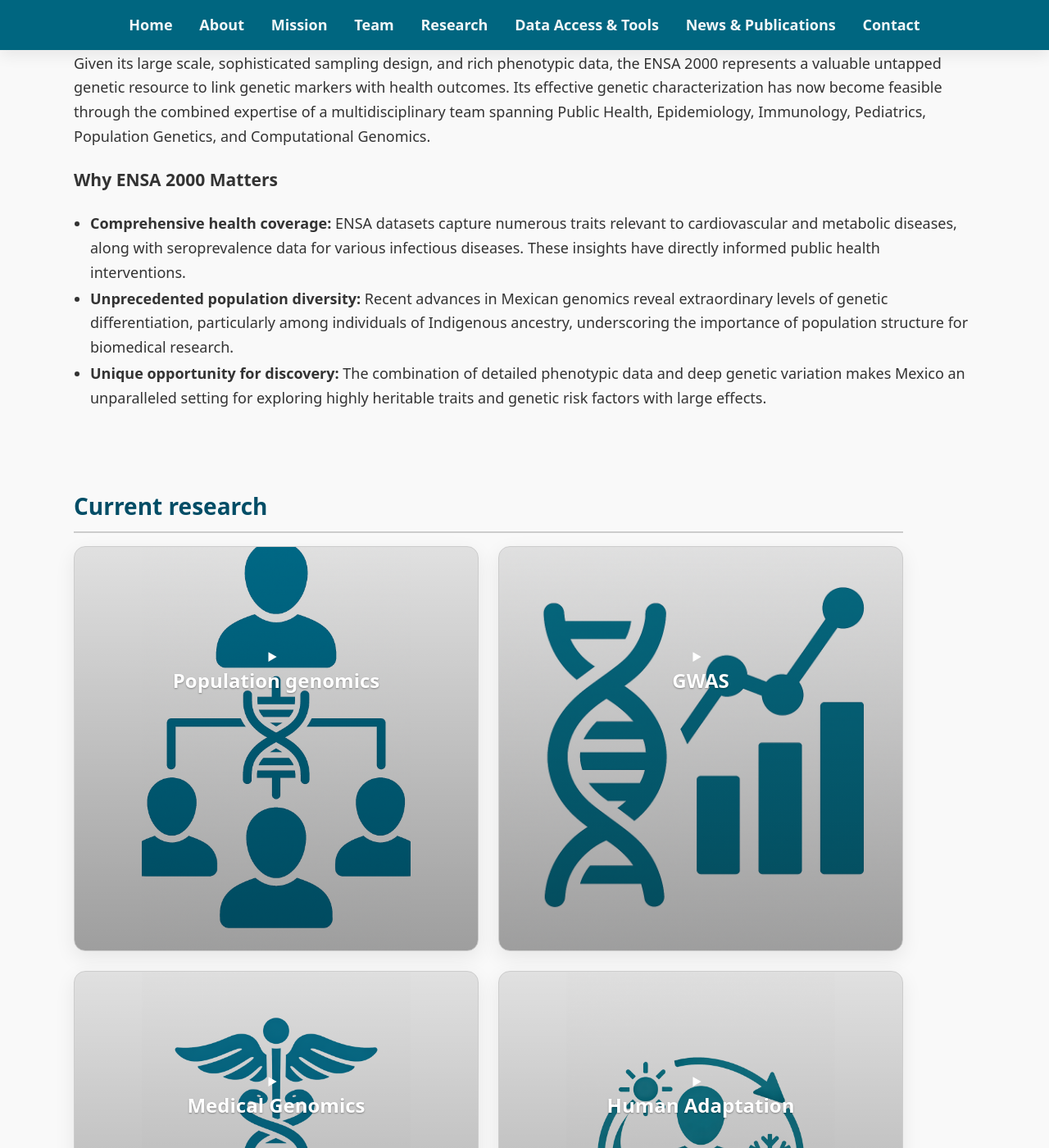
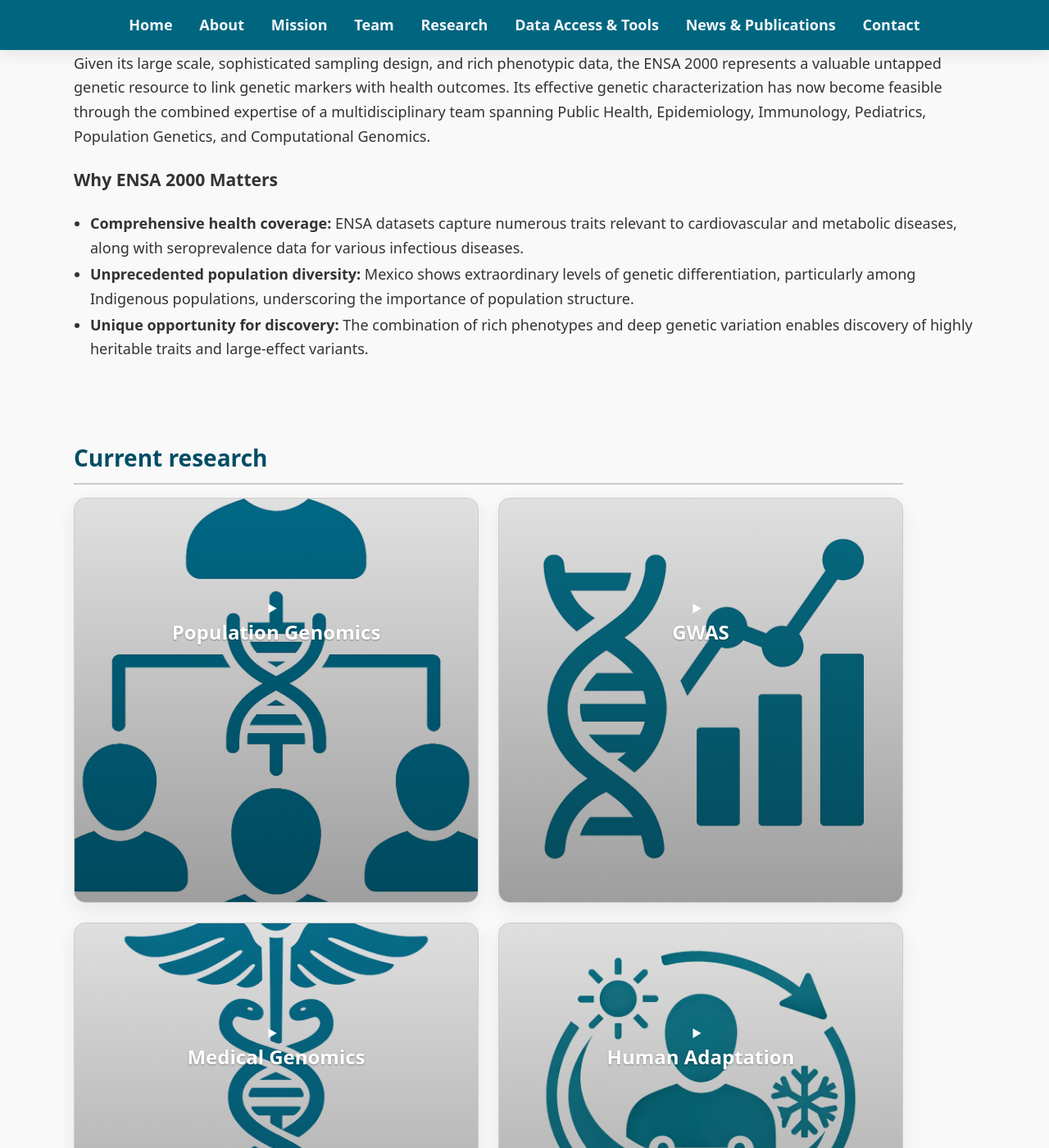
Before and after one commit to morenolab/MexicanBiobank_webpage, a Jekyll site: the page built from pages/research.md, in a window 1280 px wide and 1400 px high, scrolled down 681 px. Shown: the whole window at 82% size. Built offline with Jekyll 4.4.1, drawn with Linux system fonts in a browser that asks for light colours; some of the changed text lies outside the part shown.

Commit message:
Revise research section for clarity and detail

```diff
--- a/pages/research.md
+++ b/pages/research.md
@@ -6,115 +6,128 @@
 
 <section id="research">
 
-    <h2>Prior research</h2>
+  <h2>Prior research</h2>
 
-    <h3>The ENSA 2000 Cohort: A National Resource for Genomic Discovery</h3>
+  <h3>The ENSA 2000 Cohort: A National Resource for Genomic Discovery</h3>
 
-    <p>Since 1987, Mexico has conducted periodic National Health Surveys (ENSA) to monitor the country’s health status through population-based data. For this study, we use samples and data collected during the ENSA 2000, a nationwide health survey carried out by the Mexican Secretariat of Health between November 1999 and June 2000.</p>
+  <p>
+    Since 1987, Mexico has conducted periodic National Health Surveys (ENSA) to monitor the country’s health status through population-based data. For this study, we use samples and data collected during the ENSA 2000, a nationwide health survey carried out by the Mexican Secretariat of Health between November 1999 and June 2000.
+  </p>
 
-    <p>ENSA 2000 was a probabilistic, multi-stage, stratified, cluster household survey designed to be representative of the civilian, non-institutionalized Mexican population at both the state and national levels. Trained personnel conducted interviews and collected information on household and sociodemographic characteristics, current health status, health care usage, and behavioral factors. In addition, sera and buffy coat samples were obtained from 43,085 individuals aged 20 years or older.</p>
+  <p>
+    ENSA 2000 was a probabilistic, multi-stage, stratified, cluster household survey designed to be representative of the civilian, non-institutionalized Mexican population at both the state and national levels. Trained personnel conducted interviews and collected information on household and sociodemographic characteristics, current health status, health care usage, and behavioral factors. In addition, sera and buffy coat samples were obtained from 43,085 individuals aged 20 years or older.
+  </p>
 
-    <p>To date, over 50 scientific publications have been derived from this survey, providing key insights into national health trends and even preliminary genetic characteristics of the Mexican population. Importantly, ENSA 2000 included individuals from remote and rural regions, making it one of the most geographically and demographically inclusive population health studies ever conducted in Mexico.</p>
+  <p>
+    To date, over 50 scientific publications have been derived from this survey, providing key insights into national health trends and even preliminary genetic characteristics of the Mexican population. Importantly, ENSA 2000 included individuals from remote and rural regions, making it one of the most geographically and demographically inclusive population health studies ever conducted in Mexico.
+  </p>
 
-    <p>Given its large scale, sophisticated sampling design, and rich phenotypic data, the ENSA 2000 represents a valuable untapped genetic resource to link genetic markers with health outcomes. Its effective genetic characterization has now become feasible through the combined expertise of a multidisciplinary team spanning Public Health, Epidemiology, Immunology, Pediatrics, Population Genetics, and Computational Genomics.</p>
+  <p>
+    Given its large scale, sophisticated sampling design, and rich phenotypic data, the ENSA 2000 represents a valuable untapped genetic resource to link genetic markers with health outcomes. Its effective genetic characterization has now become feasible through the combined expertise of a multidisciplinary team spanning Public Health, Epidemiology, Immunology, Pediatrics, Population Genetics, and Computational Genomics.
+  </p>
 
-    <h3>Why ENSA 2000 Matters</h3>
+  <h3>Why ENSA 2000 Matters</h3>
 
-    <ul class="list-tight">
-        <li><strong>Comprehensive health coverage:</strong> ENSA datasets capture numerous traits relevant to cardiovascular and metabolic diseases, along with seroprevalence data for various infectious diseases. These insights have directly informed public health interventions.</li>
-
-        <li><strong>Unprecedented population diversity:</strong> Recent advances in Mexican genomics reveal extraordinary levels of genetic differentiation, particularly among individuals of Indigenous ancestry, underscoring the importance of population structure for biomedical research.</li>
-
-        <li><strong>Unique opportunity for discovery:</strong> The combination of detailed phenotypic data and deep genetic variation makes Mexico an unparalleled setting for exploring highly heritable traits and genetic risk factors with large effects.</li>
-    </ul>
+  <ul class="list-tight">
+    <li>
+      <strong>Comprehensive health coverage:</strong>
+      ENSA datasets capture numerous traits relevant to cardiovascular and metabolic diseases, along with seroprevalence data for various infectious diseases.
+    </li>
+    <li>
+      <strong>Unprecedented population diversity:</strong>
+      Mexico shows extraordinary levels of genetic differentiation, particularly among Indigenous populations, underscoring the importance of population structure.
+    </li>
+    <li>
+      <strong>Unique opportunity for discovery:</strong>
+      The combination of rich phenotypes and deep genetic variation enables discovery of highly heritable traits and large-effect variants.
+    </li>
+  </ul>
 
 </section>
 
 <section class="container" id="current-research">
 
-    <h2>Current research</h2>
+  <h2>Current research</h2>
 
-    <div class="cr-grid">
+  <div class="cr-grid">
 
-        <details class="cr-panel cr-expand"
-            style="--bg-image: url('{{ "/assets/icons/popgen.png" | relative_url }}'); --bg-size: contain; --bg-position: center;">
-            <summary>
-                <h3 class="cr-title">Population genomics</h3>
-            </summary>
-            <div class="cr-content">
-                <p>
-                  Using genome-wide data from nationally representative cohorts, we characterize fine-scale population structure and demographic history across Mexico. Our analyses dissect patterns of admixture among Indigenous, European, and African ancestries, resolving regional differentiation and historical migration events. This population genomic framework directly supports ancestry-aware genome-wide association studies, improving genetic discovery and interpretation in the Mexican Biobank and other diverse populations.
-                </p>
-            </div>
-        </details>
+    <!-- Population Genomics -->
+    <details class="cr-panel cr-expand"
+      style="--bg-image: url('{{ "/assets/icons/popgen.png" | relative_url }}');">
+      <summary>
+        <h3 class="cr-title">Population Genomics</h3>
+      </summary>
+      <div class="cr-content">
+        <p>
+          Using genome-wide data from nationally representative cohorts, we characterize fine-scale population structure and demographic history across Mexico. These analyses support ancestry-aware genome-wide association studies and improve genetic discovery in diverse populations.
+        </p>
+      </div>
+    </details>
 
-        <details class="cr-panel cr-expand"
-            style="--bg-image: url('{{ "/assets/icons/gwas.png" | relative_url }}'); --bg-size: contain; --bg-position: center;">
-            <summary>
-                <h3 class="cr-title">GWAS</h3>
-            </summary>
-            <div class="cr-content">
-                <p>
-                   Using genome-wide data from the Mexican Biobank, we perform association studies across a broad range of biomedical traits, including cardiometabolic, anthropometric, and infectious disease–related phenotypes. By leveraging fine-scale population structure and nationally representative sampling, these studies identify genetic variants influencing complex traits in the Mexican population while reducing biases introduced by Eurocentric reference datasets. Our GWAS efforts provide a foundation for ancestry-aware genetic discovery and improved risk prediction in historically underrepresented populations.
-                </p>
-            </div>
-        </details>
+    <!-- GWAS -->
+    <details class="cr-panel cr-expand"
+      style="--bg-image: url('{{ "/assets/icons/gwas.png" | relative_url }}');">
+      <summary>
+        <h3 class="cr-title">GWAS</h3>
+      </summary>
+      <div class="cr-content">
+        <p>
+          We perform genome-wide association studies across cardiometabolic, anthropometric, and infectious disease–related traits. Leveraging fine-scale population structure reduces bias and improves genetic discovery in the Mexican population.
+        </p>
+      </div>
+    </details>
 
-        <details class="cr-panel cr-expand"
-            style="--bg-image: url('{{ "/assets/icons/medical_genomics.png" | relative_url }}'); --bg-size: contain; --bg-position: center;">
-            <summary>
-                <h3 class="cr-title">Medical Genomics</h3>
-            </summary>
-            <div class="cr-content">
-                <p>
-                   Leveraging genome-wide data from the Mexican Biobank, we conduct genome-wide association studies (GWAS) to identify genetic variants associated with diverse biomedical traits. Our analyses link phenotypic variation to underlying genetic architecture and assess the distribution of previously reported risk variants within the Mexican population. Together, these studies provide insight into population-specific genetic predisposition to disease and support the development of more precise, ancestry-aware approaches to improving population health.
-                </p>
-            </div>
-        </details>
+    <!-- Medical Genomics -->
+    <details class="cr-panel cr-expand"
+      style="--bg-image: url('{{ "/assets/icons/medical_genomics.png" | relative_url }}');">
+      <summary>
+        <h3 class="cr-title">Medical Genomics</h3>
+      </summary>
+      <div class="cr-content">
+        <p>
+          These studies link phenotypic variation to genetic architecture and evaluate population-specific disease risk, supporting more precise and ancestry-aware approaches to population health.
+        </p>
+      </div>
+    </details>
 
-        <details class="cr-panel cr-expand"
-            style="--bg-image: url('{{ "/assets/icons/human_adaptation.png" | relative_url }}'); --bg-size: contain; --bg-position: center;">
-            <summary>
-                <h3 class="cr-title">Human Adaptation</h3>
-            </summary>
-            <div class="cr-content">
-                <p>
-                    This research branch investigates the genetic basis of human adaptation using data from the Mexican Biobank, examining how evolutionary forces have shaped the genomes of present-day Mexicans across pre- and post-colonial periods. By integrating genetic and phenotypic data with ancestry-specific and haplotype-based analyses, we identify signals of natural selection arising before and after admixture among Indigenous, European, African, and Asian ancestries. These analyses illuminate the evolutionary processes underlying Mexico’s complex genetic landscape and explore their relevance for contemporary health and disease.
-                </p>
-            </div>
-        </details>
-    </div>
+    <!-- Human Adaptation -->
+    <details class="cr-panel cr-expand"
+      style="--bg-image: url('{{ "/assets/icons/human_adaptation.png" | relative_url }}');">
+      <summary>
+        <h3 class="cr-title">Human Adaptation</h3>
+      </summary>
+      <div class="cr-content">
+        <p>
+          We investigate how evolutionary forces have shaped genetic variation before and after admixture, identifying signals of natural selection relevant to contemporary health and disease.
+        </p>
+      </div>
+    </details>
 
-            <details class="cr-panel cr-expand"
-            style="--bg-image: url('{{ "/assets/icons/ancient_dna.png" | relative_url }}'); --bg-size: contain; --bg-position: center;">
-            <summary>
-                <h3 class="cr-title">Ancient DNA</h3>
-            </summary>
-            <div class="cr-content">
-                <p>
-                  Our ancient DNA research explores the deep population history of Mexico and the Americas by analyzing genomic data from archaeological human remains spanning pre-Hispanic and early colonial periods. By integrating ancient genomes with present-day data from the Mexican Biobank, we reconstruct patterns of continuity, migration, and population replacement through time. This comparative framework provides critical evolutionary context for modern genetic diversity and helps clarify how past demographic events continue to shape the genetic landscape of contemporary Mexican populations.
-                </p>
-            </div>
-        </details>
+    <!-- Ancient DNA -->
+    <details class="cr-panel cr-expand"
+      style="--bg-image: url('{{ "/assets/icons/ancient_dna.png" | relative_url }}');">
+      <summary>
+        <h3 class="cr-title">Ancient DNA</h3>
+      </summary>
+      <div class="cr-content">
+        <p>
+          Ancient genomes are integrated with present-day data to reconstruct population history, migration, and continuity across pre-Hispanic and early colonial periods.
+        </p>
+      </div>
+    </details>
 
-               </details>
-    </div>
+    <!-- Serology -->
+    <details class="cr-panel cr-expand"
+      style="--bg-image: url('{{ "/assets/icons/serology.png" | relative_url }}');">
+      <summary>
+        <h3 class="cr-title">Serology</h3>
+      </summary>
+      <div class="cr-content">
+        <p>
+          Serological data capture population-wide exposure to infectious diseases, vaccine coverage, and immune responses. Integrated with genomic data, these analyses inform immunity, disease risk, and public health impact.
+        </p>
+      </div>
+    </details>
 
-            <details class="cr-panel cr-expand"
-            style="--bg-image: url('{{ "/assets/icons/serology.png" | relative_url }}'); --bg-size: contain; --bg-position: center;">
-            <summary>
-                <h3 class="cr-title">Serology</h3>
-            </summary>
-            <div class="cr-content">
-                <p>
-                  Serological data in the Mexico Biobank capture population-wide exposure to infectious diseases, vaccine coverage, and immune responses over time. Analyses of preserved serum samples provide insight into infection history across regions, age groups, and demographic backgrounds. </p>
-<p>
-National surveys show widespread exposure to SARS-CoV-2, with many infections undetected by clinical surveillance and high antibody levels following vaccination. Hepatitis B serology reflects low natural infection and strong vaccine-derived immunity, while hepatitis C prevalence remains low and has declined over time. HIV seroprevalence is low in the general population but concentrated in specific groups.
-</p>
-<p>
-By integrating serology with genomic and health data, the Mexico Biobank enables studies of immunity, disease risk, and the population-level impact of public health interventions.
-                </p>
-            </div>
-        </details>
-     </div>
+  </div>
 </section>
```
